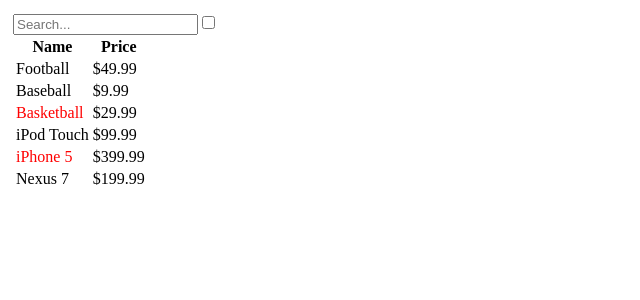
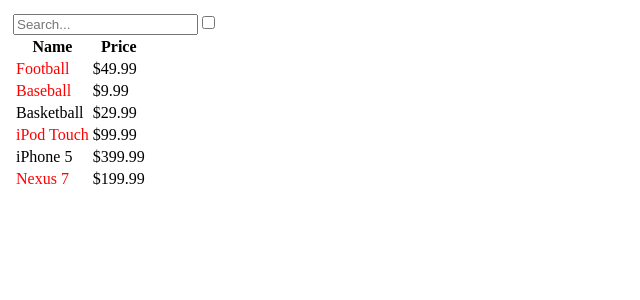
Before and after one commit to tiesmaster/learn-react, a React (Create React App) app in the folder 3-react-getting-started/: page / in a window 1280 px wide. Shown: the top 300 px of the page, without its empty margins (0-640 px from the left). Built offline with nearby package versions, Linux system fonts and the light colour scheme.

Commit message:
3: Try to group (but not working yet).

```diff
--- a/3-react-getting-started/src/index.tsx
+++ b/3-react-getting-started/src/index.tsx
@@ -22,12 +22,13 @@ interface ProductEntity {
 
 function ProductRow(props: { product: ProductEntity }) {
   const product = props.product;
-  const name = product.stocked ?
-    product.name : (
+  const name = product.stocked
+    ? (
       <span style={{ color: 'red' }}>
         {product.name}
       </span>
-    );
+    )
+    : product.name;
   return (
     <tr>
       <td>{name}</td>
@@ -37,6 +38,23 @@ function ProductRow(props: { product: ProductEntity }) {
 }
 
 function ProductTable(props: { products: ProductEntity[] }) {
+  let lastCategory = '';
+  let rows: React.ReactNode[] = [];
+  products.forEach((product) => {
+    if (product.category !== lastCategory) {
+      rows.push((
+        <tr key={product.category}>
+          <th colSpan={2}>
+            {product.category}
+          </th>
+        </tr>
+      ));
+      lastCategory = product.category;
+    }
+    rows.push((
+      <ProductRow key={product.name} product={product} />
+    ));
+  });
   return (
     <table>
       <thead>
```
